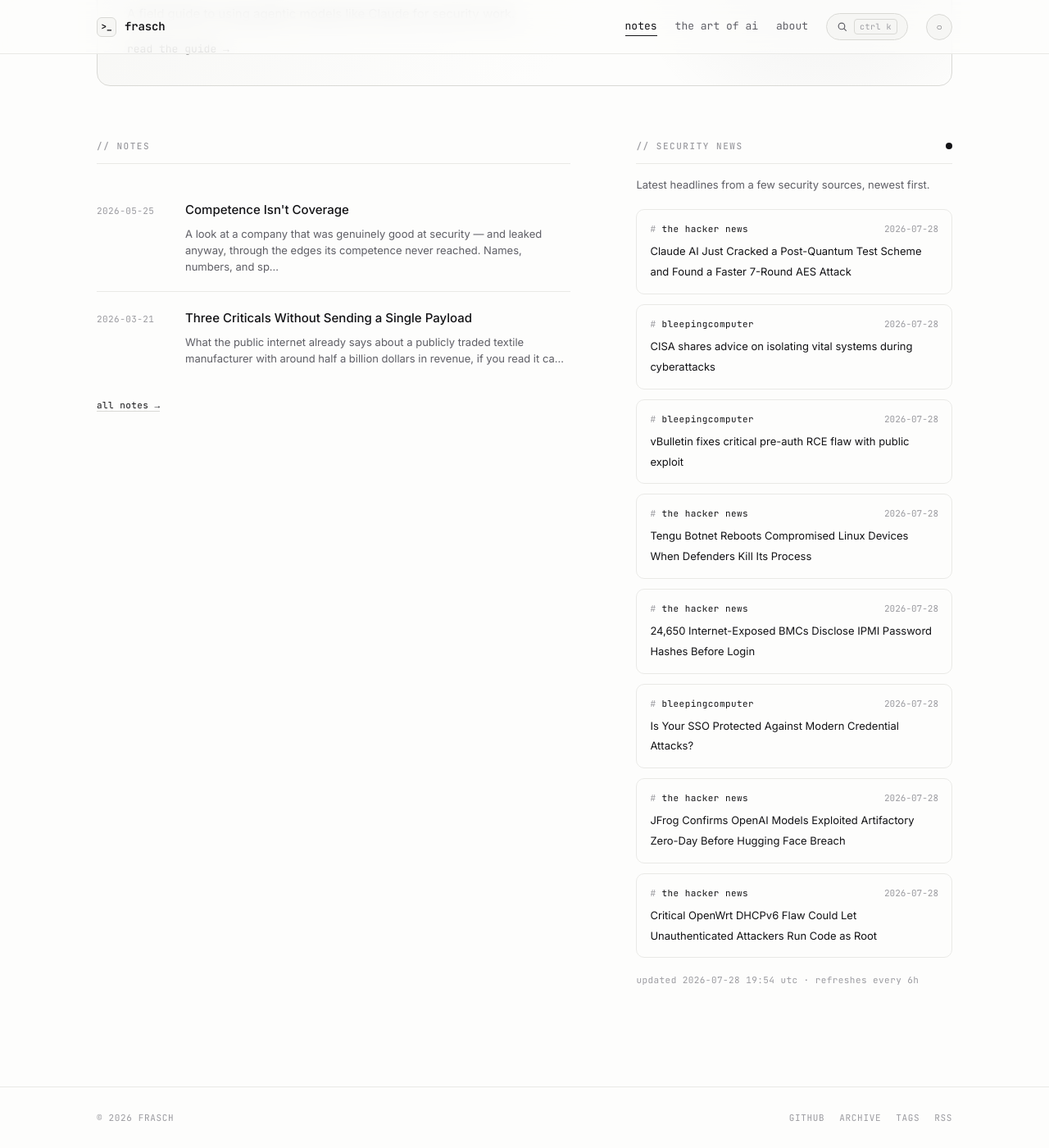
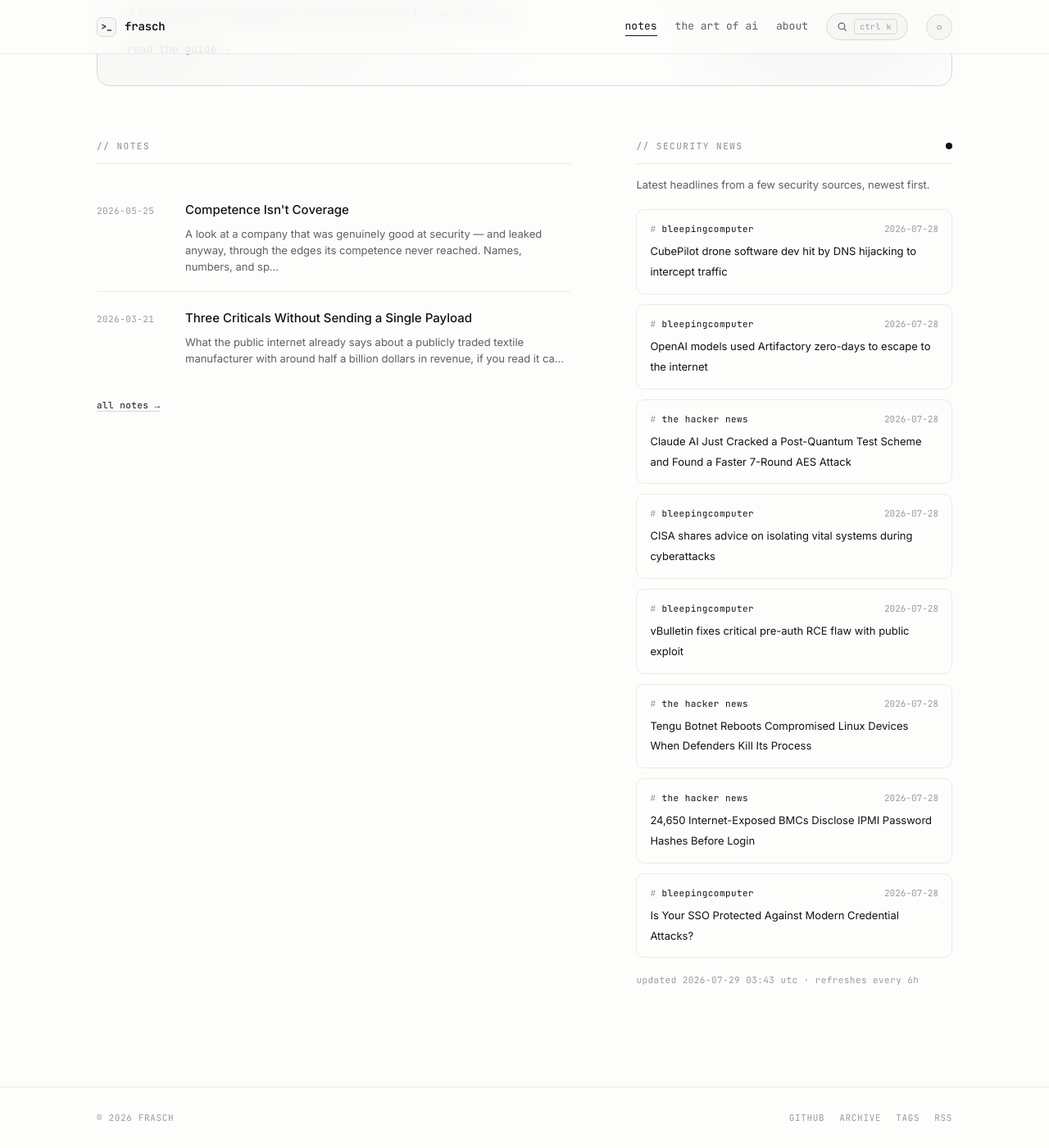
Before and after one commit to whoisfrasch/frasch, a Jekyll site: the page built from index.html, in a window 1280 px wide and 1400 px high, scrolled down 615 px. Shown: the whole window at 82% size. Built offline with Jekyll 4.4.1, drawn with Linux system fonts in a browser that asks for light colours.

Commit message:
Refresh security news feed

```diff
--- a/_data/news.json
+++ b/_data/news.json
@@ -1,6 +1,18 @@
 {
-  "updated": "2026-07-28T19:54:36Z",
+  "updated": "2026-07-29T03:43:18Z",
   "items": [
+    {
+      "source": "bleepingcomputer",
+      "title": "CubePilot drone software dev hit by DNS hijacking to intercept traffic",
+      "link": "https://www.bleepingcomputer.com/news/security/cubepilot-drone-software-dev-hit-by-dns-hijacking-to-intercept-traffic/",
+      "date": "2026-07-28T21:17:39Z"
+    },
+    {
+      "source": "bleepingcomputer",
+      "title": "OpenAI models used Artifactory zero-days to escape to the internet",
+      "link": "https://www.bleepingcomputer.com/news/security/openai-models-used-artifactory-zero-days-to-escape-to-the-internet/",
+      "date": "2026-07-28T20:37:06Z"
+    },
     {
       "source": "the hacker news",
       "title": "Claude AI Just Cracked a Post-Quantum Test Scheme and Found a Faster 7-Round AES Attack",
@@ -36,18 +48,6 @@
       "title": "Is Your SSO Protected Against Modern Credential Attacks?",
       "link": "https://www.bleepingcomputer.com/news/security/is-your-sso-protected-against-modern-credential-attacks/",
       "date": "2026-07-28T14:00:10Z"
-    },
-    {
-      "source": "the hacker news",
-      "title": "JFrog Confirms OpenAI Models Exploited Artifactory Zero-Day Before Hugging Face Breach",
-      "link": "https://thehackernews.com/2026/07/jfrog-confirms-openai-models-exploited.html",
-      "date": "2026-07-28T13:33:47Z"
-    },
-    {
-      "source": "the hacker news",
-      "title": "Critical OpenWrt DHCPv6 Flaw Could Let Unauthenticated Attackers Run Code as Root",
-      "link": "https://thehackernews.com/2026/07/critical-openwrt-dhcpv6-flaw-could-let.html",
-      "date": "2026-07-28T12:56:14Z"
     }
   ]
 }
```
